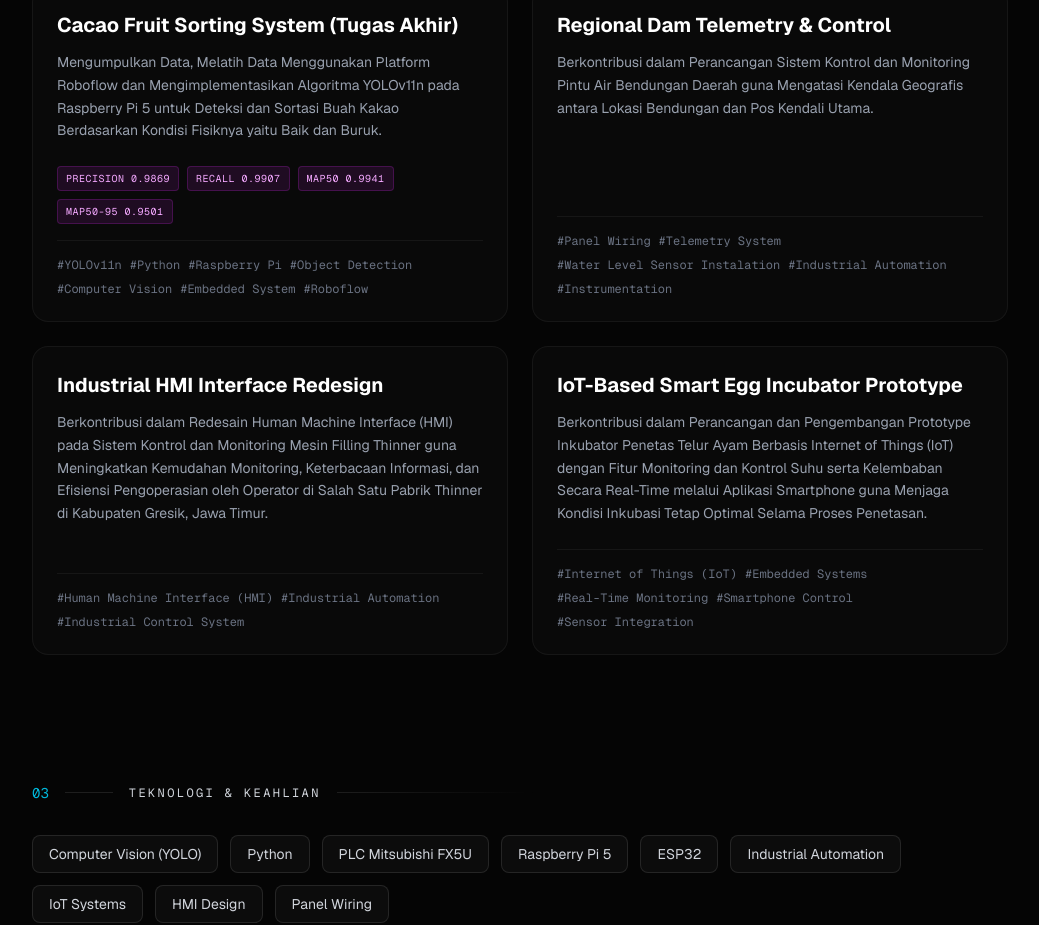
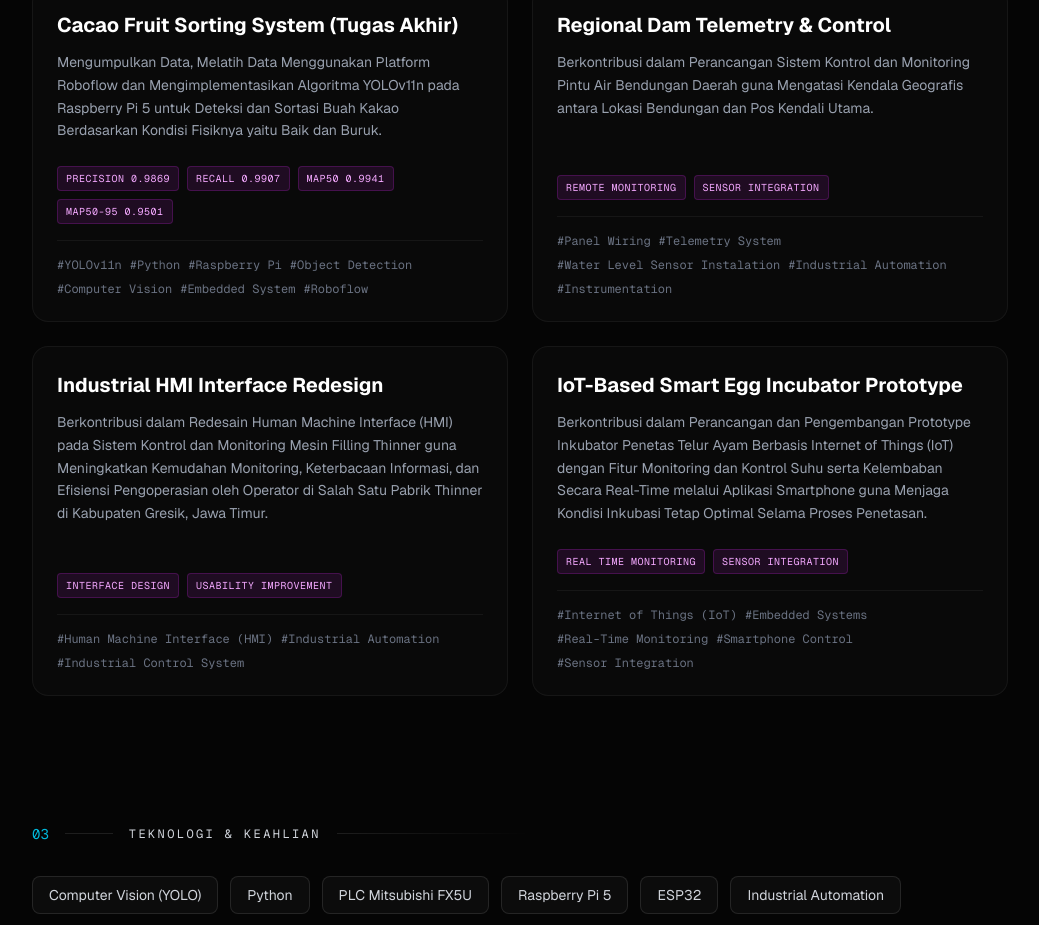
Before and after one commit to wilskuyyy/portowildan, a Next.js app: page / in a window 1280 px wide. Shown: the part 1180-2105 px from the top of the page, without its empty margins (120-1159 px from the left). Built offline with nearby package versions, Linux system fonts and the light colour scheme.

Commit message:
fix porto pssawasss

```diff
--- a/app/page.tsx
+++ b/app/page.tsx
@@ -25,19 +25,19 @@ const PORTFOLIO_DATA = {
     {
       title: "Regional Dam Telemetry & Control",
       desc: "Berkontribusi dalam Perancangan Sistem Kontrol dan Monitoring Pintu Air Bendungan Daerah guna Mengatasi Kendala Geografis antara Lokasi Bendungan dan Pos Kendali Utama.",
-      stats: [],
+      stats: ["Remote Monitoring", "Sensor Integration"],
       tags: ["Panel Wiring", "Telemetry System", "Water Level Sensor Instalation", "Industrial Automation", "Instrumentation"],
     },
     {
       title: "Industrial HMI Interface Redesign",
       desc: "Berkontribusi dalam Redesain Human Machine Interface (HMI) pada Sistem Kontrol dan Monitoring Mesin Filling Thinner guna Meningkatkan Kemudahan Monitoring, Keterbacaan Informasi, dan Efisiensi Pengoperasian oleh Operator di Salah Satu Pabrik Thinner di Kabupaten Gresik, Jawa Timur.",
-      stats: [],
+      stats: ["Interface Design", "Usability Improvement"],
       tags: ["Human Machine Interface (HMI)", "Industrial Automation", "Industrial Control System"],
     },
     {
       title: "IoT-Based Smart Egg Incubator Prototype",
       desc: "Berkontribusi dalam Perancangan dan Pengembangan Prototype Inkubator Penetas Telur Ayam Berbasis Internet of Things (IoT) dengan Fitur Monitoring dan Kontrol Suhu serta Kelembaban Secara Real-Time melalui Aplikasi Smartphone guna Menjaga Kondisi Inkubasi Tetap Optimal Selama Proses Penetasan.",
-      stats: [],
+      stats: ["Real Time Monitoring", "Sensor Integration"],
       tags: ["Internet of Things (IoT)", "Embedded Systems", "Real-Time Monitoring", "Smartphone Control", "Sensor Integration"],
     }
   ],
@@ -143,7 +143,6 @@ export default function Home() {
                   </p>
                 </div>
                 <div>
-                  {/* Conditional Rendering untuk Stats agar layout tetap rapat jika stats kosong */}
                   {p.stats && p.stats.length > 0 && (
                     <div className="flex flex-wrap gap-2 mb-4">
                       {p.stats.map((s) => (
```
